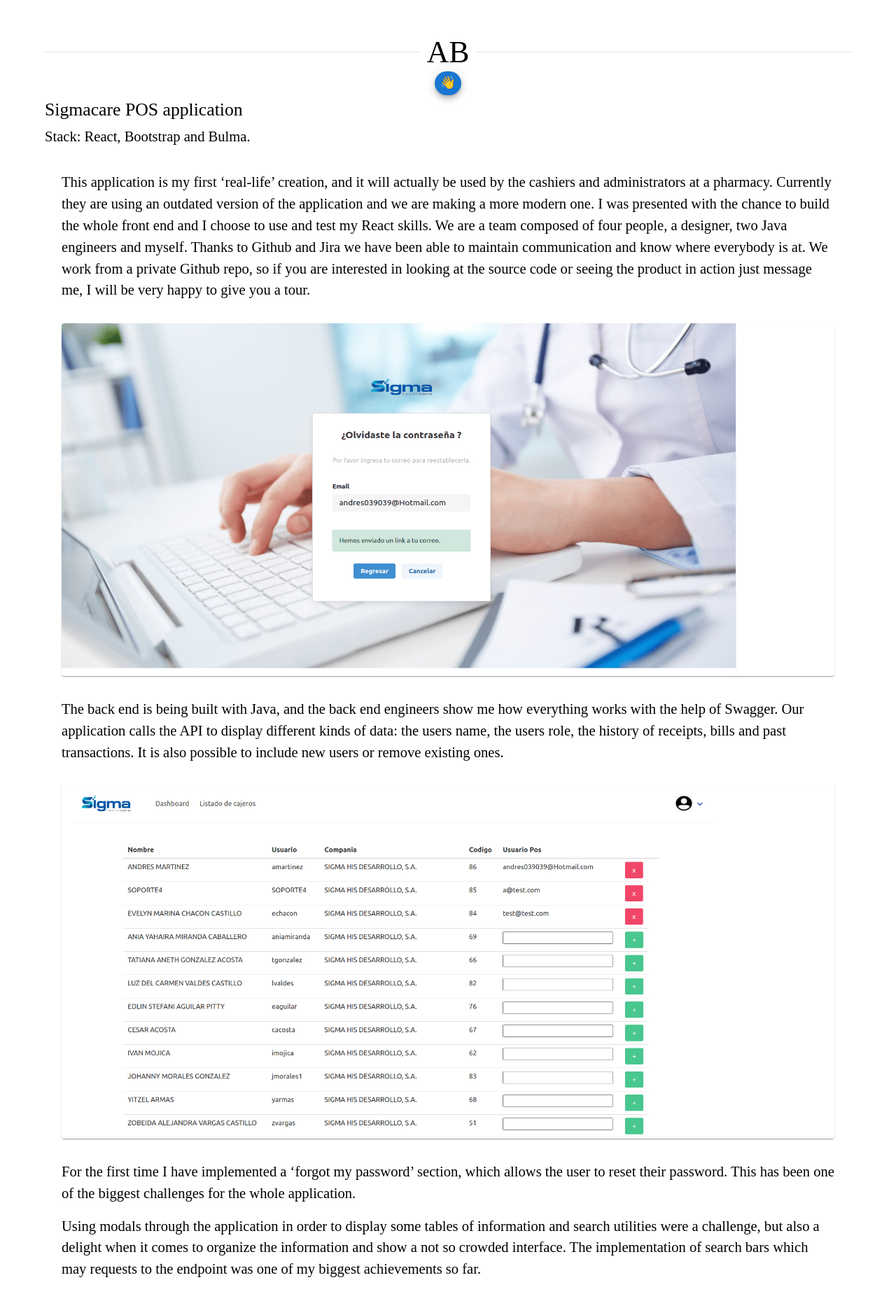
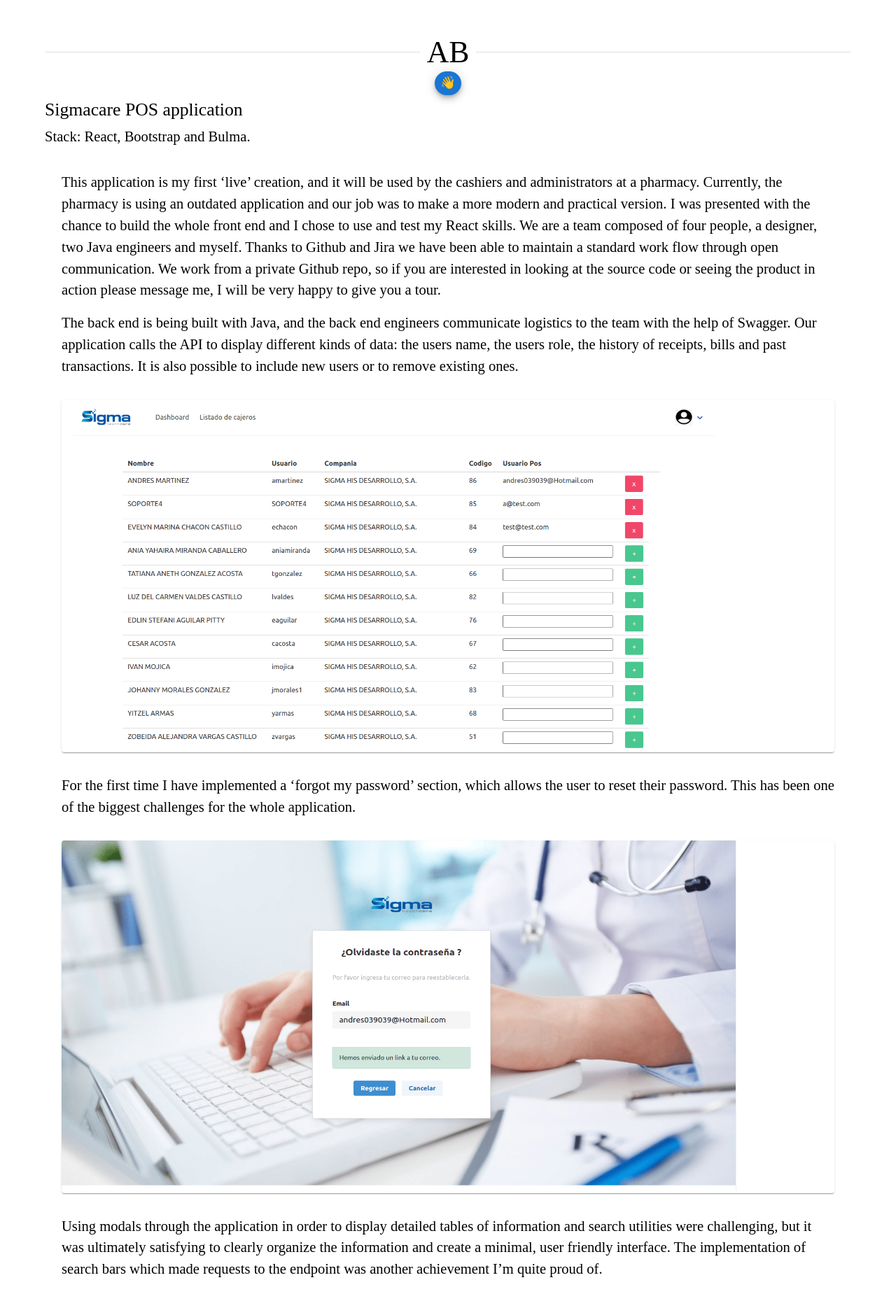
Before and after one commit to andres039/PortfolioNext, a Next.js app: page /projects/pos in a window 1280 px wide. Shown: the top 1859 px of the page at 70% size. Built offline with nearby package versions, Linux system fonts and the light colour scheme.

Commit message:
improve text

```diff
--- a/pages/projects/pos.tsx
+++ b/pages/projects/pos.tsx
@@ -1,4 +1,4 @@
-import { Box, Card, Typography } from "@mui/material";
+import { Card, Typography } from "@mui/material";
 import { Container } from "@mui/system";
 import Image from "next/image";
 import React from "react";
@@ -14,17 +14,39 @@ const pos = () => {
         </Typography>
         <Container sx={{ my: "1rem", p: 2 }}>
           <Typography paragraph>
-            This application is my first ‘real-life’ creation, and it will
-            actually be used by the cashiers and administrators at a pharmacy.
-            Currently they are using an outdated version of the application and
-            we are making a more modern one. I was presented with the chance to
-            build the whole front end and I choose to use and test my React
+            This application is my first ‘live’ creation, and it will be used by
+            the cashiers and administrators at a pharmacy. Currently, the
+            pharmacy is using an outdated application and our job was to make a
+            more modern and practical version. I was presented with the chance
+            to build the whole front end and I chose to use and test my React
             skills. We are a team composed of four people, a designer, two Java
             engineers and myself. Thanks to Github and Jira we have been able to
-            maintain communication and know where everybody is at. We work from
-            a private Github repo, so if you are interested in looking at the
-            source code or seeing the product in action just message me, I will
-            be very happy to give you a tour.{" "}
+            maintain a standard work flow through open communication. We work
+            from a private Github repo, so if you are interested in looking at
+            the source code or seeing the product in action please message me, I
+            will be very happy to give you a tour.
+          </Typography>
+
+          <Typography paragraph>
+            The back end is being built with Java, and the back end engineers
+            communicate logistics to the team with the help of Swagger. Our
+            application calls the API to display different kinds of data: the
+            users name, the users role, the history of receipts, bills and past
+            transactions. It is also possible to include new users or to remove
+            existing ones.
+          </Typography>
+          <Card sx={{ my: 4 }}>
+            <Image
+              src="/images/usuarios.png"
+              height={500}
+              width={964}
+              alt="cashiers list with the option to add or delete an email"
+            />
+          </Card>
+          <Typography paragraph>
+            For the first time I have implemented a ‘forgot my password’
+            section, which allows the user to reset their password. This has
+            been one of the biggest challenges for the whole application.
           </Typography>
           <Card sx={{ my: 4 }}>
             <Image
@@ -35,32 +57,12 @@ const pos = () => {
             />
           </Card>
           <Typography paragraph>
-            The back end is being built with Java, and the back end engineers
-            show me how everything works with the help of Swagger. Our
-            application calls the API to display different kinds of data: the
-            users name, the users role, the history of receipts, bills and past
-            transactions. It is also possible to include new users or remove
-            existing ones.
-          </Typography>
-          <Card sx={{ my: 4 }}>
-            <Image
-              src="/images/usuarios.png" // Route of the image file
-              height={500} // Desired size with correct aspect ratio
-              width={964} // Desired size with correct aspect ratio
-              alt="cashiers list with the option to add or delete an email"
-            />
-          </Card>
-          <Typography paragraph>
-            For the first time I have implemented a ‘forgot my password’
-            section, which allows the user to reset their password. This has
-            been one of the biggest challenges for the whole application.
-          </Typography>
-          <Typography paragraph>
-            Using modals through the application in order to display some tables
-            of information and search utilities were a challenge, but also a
-            delight when it comes to organize the information and show a not so
-            crowded interface. The implementation of search bars which may
-            requests to the endpoint was one of my biggest achievements so far.
+            Using modals through the application in order to display detailed
+            tables of information and search utilities were challenging, but it
+            was ultimately satisfying to clearly organize the information and
+            create a minimal, user friendly interface. The implementation of
+            search bars which made requests to the endpoint was another
+            achievement I’m quite proud of.
           </Typography>
           <Card sx={{ my: 4 }}>
             <Image
@@ -71,12 +73,7 @@ const pos = () => {
             />
           </Card>
           <Typography paragraph>
-            One of the requirements from the client was to avoid using the
-            regular scroll bars when running up and down through the table. This
-            stack of buttons (bottom right) was built with a custom hook and
-            using the powers of Bulma to make the buttons available or
-            unavailable depending on whether we reached the top or the bottom of
-            the list.
+          One of the requirements from the client was to avoid using the standard scroll bars when running up and down through the product table. To comply with this request, I built a button with a custom hook and using the powers of Bulma, I made the button visible only when the user reached either end of the table. (These scroll buttons are at the bottom right)
           </Typography>
           <Card sx={{ my: 4 }}>
             <Image
```
Also changed, not shown: pages/projects/trash_panda.tsx (+19 -4 lines).
